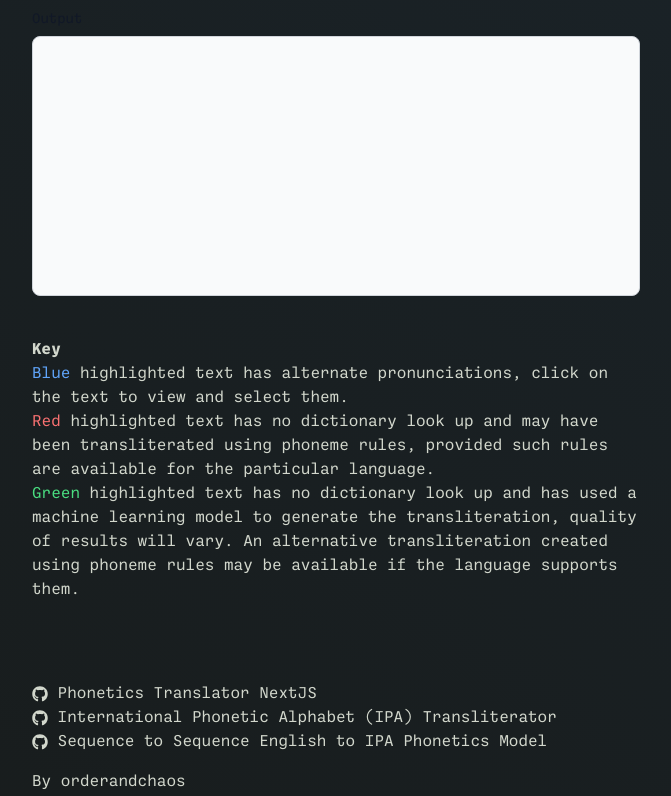
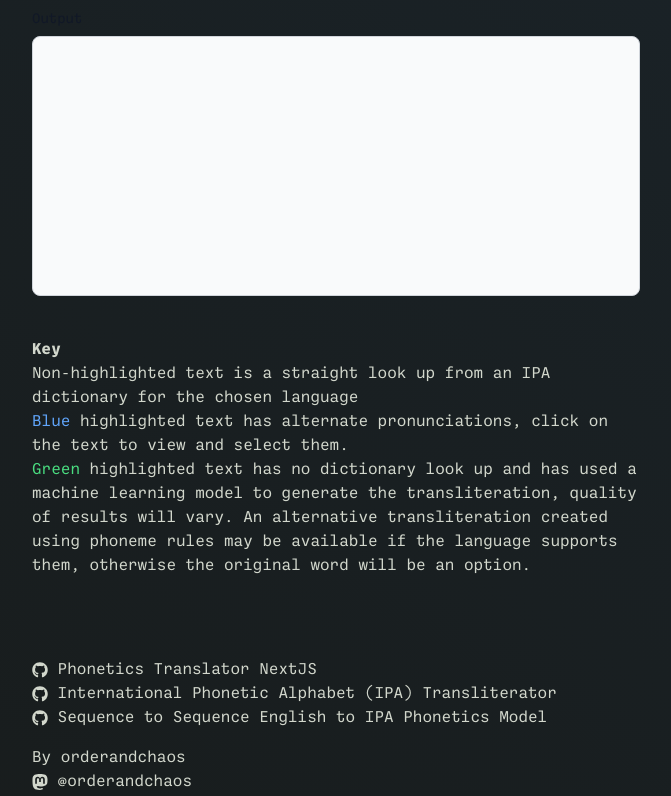
Before and after one commit to OrderAndCh4oS/phonetics-translator-next, a Next.js app: page / in a window 1280 px wide. Shown: the part 469-1265 px from the top of the page, without its empty margins (48-719 px from the left). Built offline with nearby package versions, Linux system fonts and the light colour scheme.

Commit message:
Update key

```diff
--- a/components/tranliterator-key.tsx
+++ b/components/tranliterator-key.tsx
@@ -3,18 +3,17 @@
         <h3 className='font-bold'>Key</h3>
         <ul>
             <li>
+                Non-highlighted text is a straight look up from an IPA dictionary for the chosen language
+            </li>
+            <li>
                 <span className='text-blue-400'>Blue</span> highlighted text has alternate pronunciations,
                 click on the text to view and select them.
             </li>
             <li>
-                <span className='text-red-400'>Red</span> highlighted text has no dictionary look up and may
-                have been transliterated using phoneme rules, provided such rules are available for the
-                particular language.
-            </li>
-            <li>
                 <span className='text-green-400'>Green</span> highlighted text has no dictionary look up and
-                has used a machine learning model to generate the transliteration, quality of results will vary. An alternative
-                transliteration created using phoneme rules may be available if the language supports them.
+                has used a machine learning model to generate the transliteration, quality of results will vary. An
+                alternative transliteration created using phoneme rules may be available if the language supports them,
+                otherwise the original word will be an option.
             </li>
         </ul>
     </div>
```
